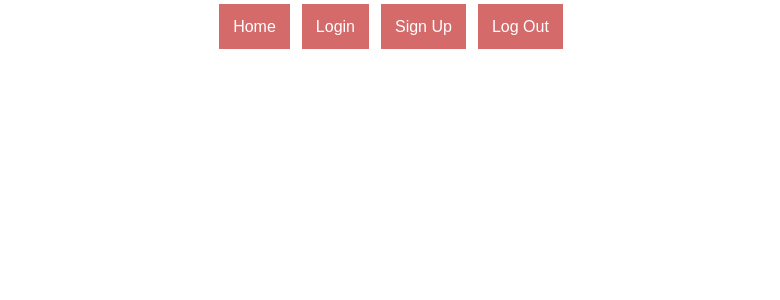
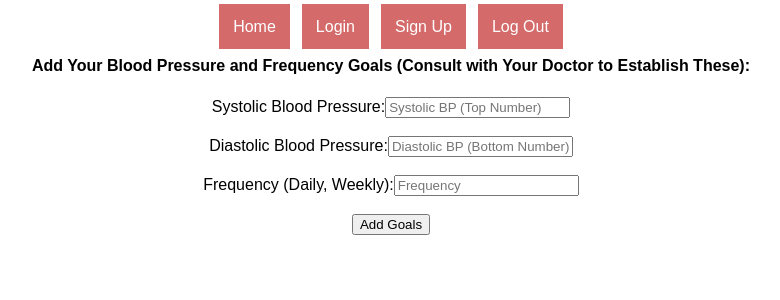
Before and after one commit to debjohnson33/blood-pressure-app, a React (Create React App) app in the folder client/: page /users/1/goals/new in a window 1280 px wide. Shown: the top 300 px of the page, without its empty margins (249-1029 px from the left). Built offline with nearby package versions, Linux system fonts and the light colour scheme.

Commit message:
Adds Goals form/reducer/action

```diff
--- a/client/src/App.js
+++ b/client/src/App.js
@@ -11,6 +11,7 @@ import LoginComponent from './LoginComponent';
 import SignupComponent from './SignupComponent';
 import NavBar from './NavBar';
 import GoalsPage from './GoalsPage';
+import GoalsForm from './GoalsForm';
 
 class App extends Component {
 
@@ -27,6 +28,7 @@ class App extends Component {
               <Route exact path='/signup' component={SignupComponent}/>
               <Route exact path='/users/:id/measurements' render={() => <MeasurementsPage user={user} /> }/>
               <Route exact path='/users/:id/measurements/new' component={MeasurementsForm}/>
+              <Route exact path='/users/:id/goals/new' component={GoalsForm} />
             </Switch>
           </div>
         </Router>
--- /dev/null
+++ b/client/src/GoalsForm.js
@@ -0,0 +1,85 @@
+import React, { Component } from 'react';
+import { connect } from 'react-redux';
+import { withRouter } from 'react-router-dom';
+
+import { updateGoalsFormData } from './actions/goalsForm';
+import { createGoal } from './actions/goals';
+
+class GoalsForm extends Component {
+
+	constructor(props) {
+		super(props);
+		//this.state = {email: this.props.user.email, userId: this.props.userId};
+		this.handleOnSubmit = this.handleOnSubmit.bind(this);
+	}
+
+	handleOnChange = event => {
+		const { name, value } = event.target;
+		const currentGoalsFormData = Object.assign({}, this.props.goalsFormData, {
+			[name]: value
+		})
+		this.props.updateGoalsFormData(currentGoalsFormData)
+	}
+
+	handleOnSubmit = event => {
+		event.preventDefault();
+		this.props.createGoal(this.state.userId, this.props.goalsFormData);
+		this.props.history.push(`/users/${this.props.user.id}/measurements`)
+	}
+
+	render() {
+
+		const  { systolic_bp, diastolic_bp, frequency } = this.props.goalsFormData;
+
+		return (
+			<div>
+			<h4>Add Your Blood Pressure and Frequency Goals (Consult with Your Doctor to Establish These): </h4>
+			<form onSubmit={this.handleOnSubmit}>
+				<div>
+					<label htmlFor='systolic'>Systolic Blood Pressure:</label>
+					<input
+						onChange={this.handleOnChange}
+						name='systolic_bp'
+						value={systolic_bp}
+						placeholder="Systolic BP (Top Number)"
+					/>
+				</div>
+				<br />
+				<div>
+					<label htmlFor='diastolicBloodPressure'>Diastolic Blood Pressure:</label>
+					<input
+						name='diastolic_bp'
+						onChange={this.handleOnChange}
+						value={diastolic_bp}
+						placeholder="Diastolic BP (Bottom Number)"
+					/>
+				</div>
+				<br />
+				<div>
+					<label htmlFor='frequency'>Frequency (Daily, Weekly):</label>
+					<input
+						name='frequency'
+						onChange={this.handleOnChange}
+						value={frequency}
+						placeholder="Frequency"
+					/>
+				</div>
+				<br />
+				<button type="submit">Add Goals</button>
+			</form>
+			</div>
+		)
+	}
+}
+
+const mapStateToProps = state => {
+	return {
+		goalsFormData: state.goalsFormData,
+		user: state.auth.currentUser
+	}
+}
+
+export default withRouter(connect(mapStateToProps, {
+	updateGoalsFormData,
+	createGoal
+})(GoalsForm));
--- /dev/null
+++ b/client/src/actions/goalsForm.js
@@ -0,0 +1,12 @@
+export const updateGoalsFormData = goalsFormData => {
+	return {
+		type: 'UPDATED_DATA',
+		goalsFormData
+	}
+}
+
+export const resetGoalsForm = () => {
+	return {
+		type: 'RESET_GOALS_FORM'
+	}
+}
--- /dev/null
+++ b/client/src/reducers/goalsFormData.js
@@ -0,0 +1,16 @@
+const initialState = {
+	systolic_bp: '',
+	diastolic_bp: '',
+	frequency: ''
+}
+export default (state = initialState, action) => {
+
+	switch(action.type) {
+		case 'UPDATED_DATA':
+			return action.measurementsFormData
+		case 'RESET_GOALS_FORM':
+			return initialState;
+		default:
+			return state;
+	}
+}
--- a/client/src/store.js
+++ b/client/src/store.js
@@ -5,6 +5,7 @@ import measurementsReducer from './reducers/measurementsReducer';
 import measurementsFormData from './reducers/measurementsFormData';
 import auth_reducer from './reducers/auth_reducer';
 import goalsReducer from './reducers/goalsReducer';
+import goalsFormData from './reducers/goalsFormData';
 
 const composeEnhancer = window.__REDUX_DEVTOOLS_EXTENSION_COMPOSE__ || compose
 
@@ -12,7 +13,8 @@ const reducers = combineReducers({
 	auth: auth_reducer,
 	measurements: measurementsReducer,
 	measurementsFormData,
-	goals: goalsReducer
+	goals: goalsReducer,
+	goalsFormData
 })
 
 const middleware = [thunk];
```
